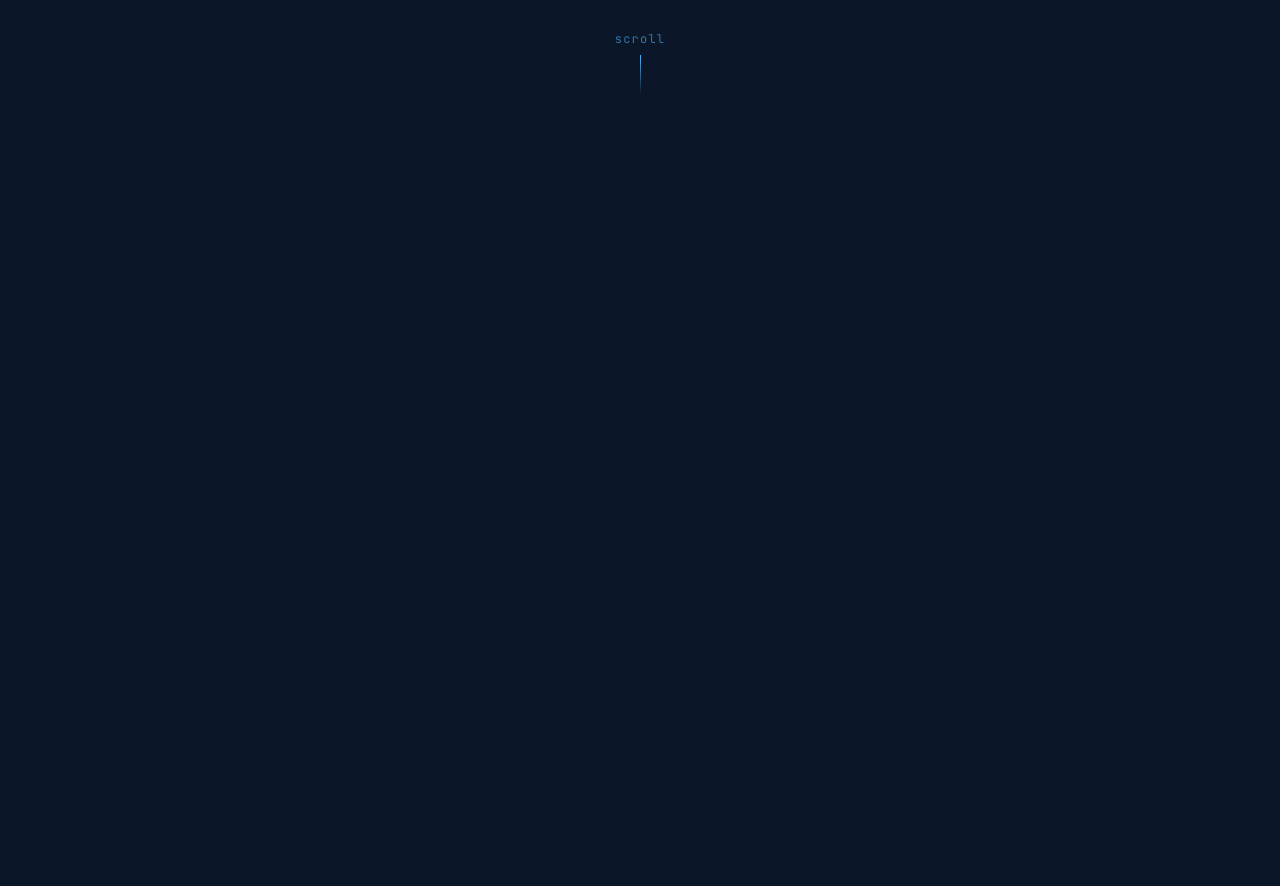
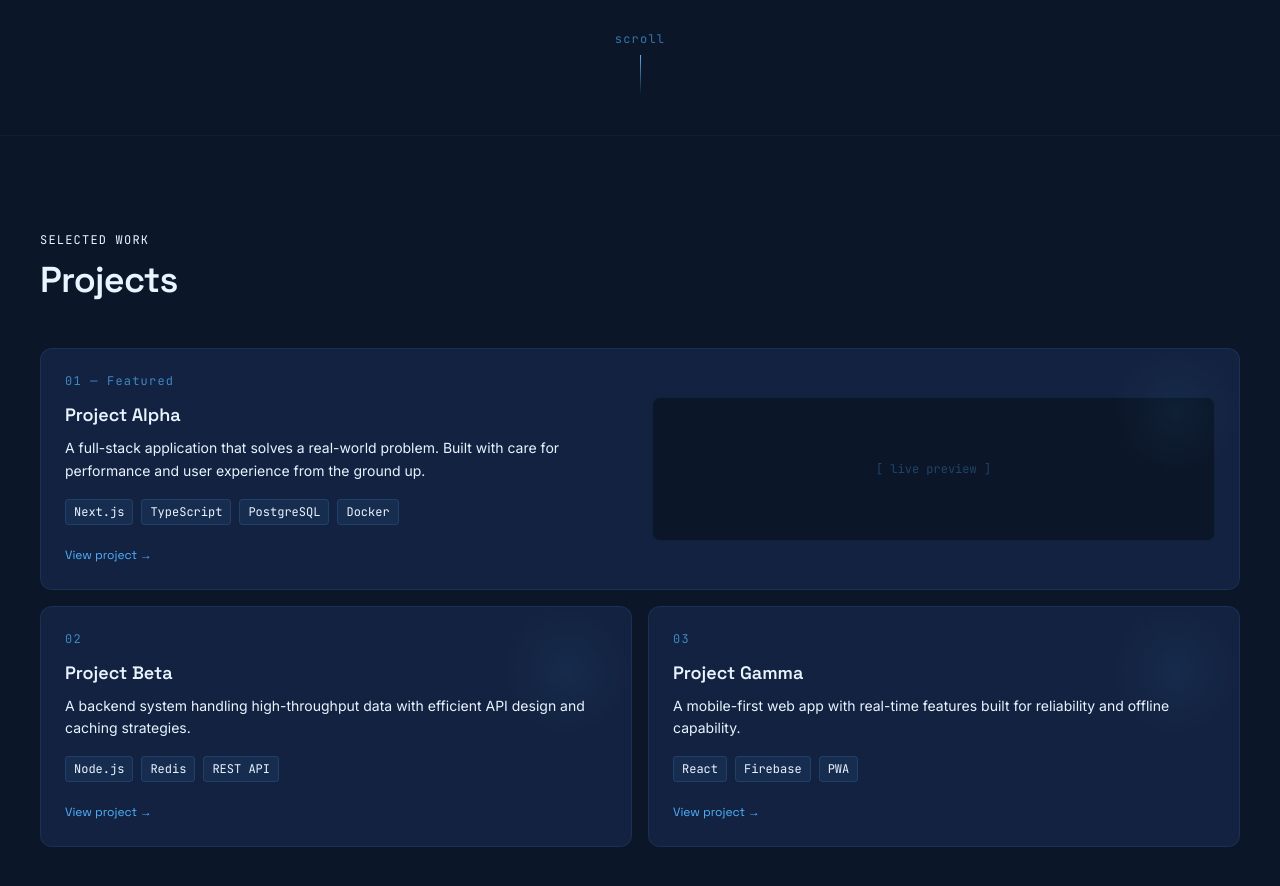
Before and after one commit to Barabbas7/my-portfolio, a Next.js app: page / in a window 1280 px wide. Shown: the part 740-1626 px from the top of the page. Before the commit the page ends 875 px from the top, so only its background shows below. Built offline with nearby package versions, Linux system fonts and the light colour scheme.

Commit message:
Initial Project Section design

```diff
--- a/src/app/page.tsx
+++ b/src/app/page.tsx
@@ -1,11 +1,13 @@
 import Navbar from "@/components/layout/Navbar";
 import Hero from "@/components/sections/Hero";
+import Projects from "@/components/sections/Projects";
 
 export default function Home() {
   return (
     <main className="min-h-screen">
       <Navbar />
       <Hero />
+      <Projects />
     </main>
   );
 }
--- /dev/null
+++ b/src/components/sections/Projects.tsx
@@ -0,0 +1,158 @@
+"use client";
+
+const projects = [
+  {
+    number: "01",
+    featured: true,
+    title: "Project Alpha",
+    description:
+      "A full-stack application that solves a real-world problem. Built with care for performance and user experience from the ground up.",
+    tags: ["Next.js", "TypeScript", "PostgreSQL", "Docker"],
+    link: "#",
+  },
+  {
+    number: "02",
+    featured: false,
+    title: "Project Beta",
+    description:
+      "A backend system handling high-throughput data with efficient API design and caching strategies.",
+    tags: ["Node.js", "Redis", "REST API"],
+    link: "#",
+  },
+  {
+    number: "03",
+    featured: false,
+    title: "Project Gamma",
+    description:
+      "A mobile-first web app with real-time features built for reliability and offline capability.",
+    tags: ["React", "Firebase", "PWA"],
+    link: "#",
+  },
+];
+
+export default function Projects() {
+  return (
+    <section
+      id="work"
+      className="px-10 py-24"
+      style={{ borderTop: "1px solid rgba(77,179,255,0.06)" }}
+    >
+      {/* Header */}
+      <p
+        className="font-mono text-xs tracking-widest uppercase mb-3"
+        style={{ color: "var(--color-amber)" }}
+      >
+        Selected work
+      </p>
+      <h2
+        className="font-display font-semibold text-4xl mb-12"
+        style={{ color: "var(--color-near-white)", letterSpacing: "-0.02em" }}
+      >
+        Projects
+      </h2>
+
+      {/* Grid */}
+      <div className="grid grid-cols-1 md:grid-cols-2 gap-4">
+        {projects.map((project) => (
+          <div
+            key={project.number}
+            className={`relative rounded-xl p-6 transition-all duration-200 ${
+              project.featured
+                ? "md:col-span-2 grid md:grid-cols-2 gap-6 items-center"
+                : ""
+            }`}
+            style={{
+              background: "var(--color-navy-mid)",
+              border: "1px solid rgba(77,179,255,0.1)",
+            }}
+            onMouseEnter={(e) =>
+              (e.currentTarget.style.borderColor = "rgba(77,179,255,0.35)")
+            }
+            onMouseLeave={(e) =>
+              (e.currentTarget.style.borderColor = "rgba(77,179,255,0.1)")
+            }
+          >
+            {/* Glow */}
+            <div
+              className="absolute top-0 right-0 w-32 h-32 rounded-full pointer-events-none"
+              style={{
+                background:
+                  "radial-gradient(circle, rgba(77,179,255,0.06) 0%, transparent 70%)",
+              }}
+            />
+
+            <div className="relative z-10">
+              {/* Number */}
+              <p
+                className="font-mono text-xs tracking-widest mb-3 opacity-70"
+                style={{ color: "var(--color-cyan)" }}
+              >
+                {project.number} {project.featured && "— Featured"}
+              </p>
+
+              {/* Title */}
+              <h3
+                className="font-display font-semibold text-lg mb-2"
+                style={{ color: "var(--color-near-white)" }}
+              >
+                {project.title}
+              </h3>
+
+              {/* Description */}
+              <p
+                className="text-sm leading-relaxed mb-4"
+                style={{ color: "var(--color-chrome)" }}
+              >
+                {project.description}
+              </p>
+
+              {/* Tags */}
+              <div className="flex flex-wrap gap-2 mb-4">
+                {project.tags.map((tag) => (
+                  <span
+                    key={tag}
+                    className="font-mono text-xs px-2 py-1 rounded"
+                    style={{
+                      background: "rgba(77,179,255,0.08)",
+                      border: "1px solid rgba(77,179,255,0.15)",
+                      color: "var(--color-ice)",
+                    }}
+                  >
+                    {tag}
+                  </span>
+                ))}
+              </div>
+
+              {/* Link */}
+              <a
+                href={project.link}
+                className="inline-flex items-center gap-2 text-xs font-display transition-opacity duration-150 hover:opacity-70"
+                style={{ color: "var(--color-cyan)", textDecoration: "none" }}
+              >
+                View project →
+              </a>
+            </div>
+
+            {/* Featured preview box */}
+            {project.featured && (
+              <div
+                className="rounded-lg h-36 flex items-center justify-center"
+                style={{
+                  background: "var(--color-navy-deep)",
+                  border: "1px solid rgba(77,179,255,0.08)",
+                }}
+              >
+                <span
+                  className="font-mono text-xs"
+                  style={{ color: "rgba(77,179,255,0.3)" }}
+                >
+                  [ live preview ]
+                </span>
+              </div>
+            )}
+          </div>
+        ))}
+      </div>
+    </section>
+  );
+}
```
